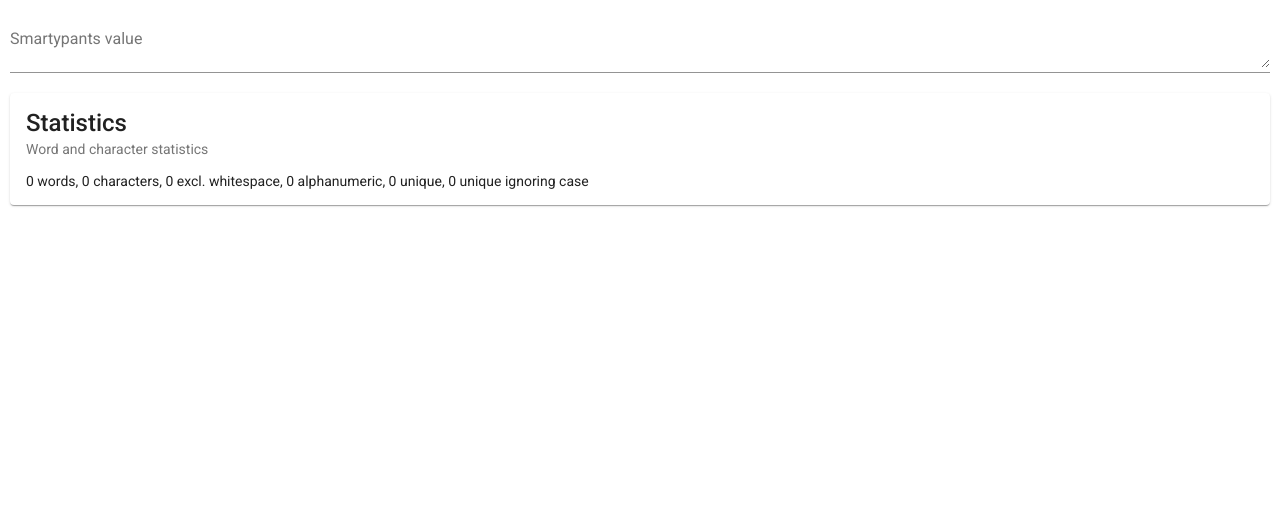
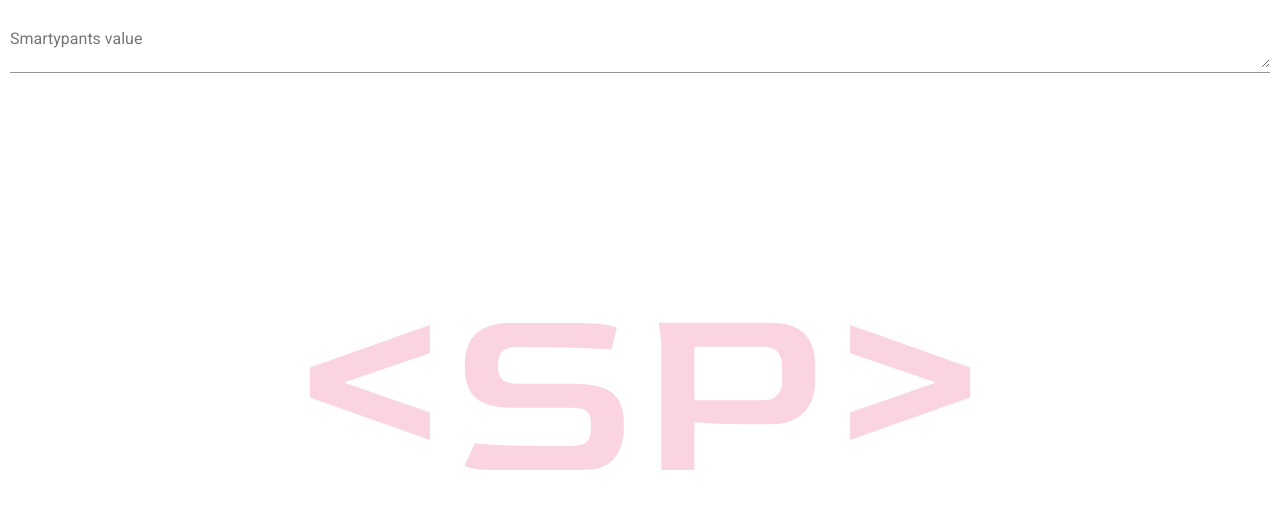
Before and after one commit to tallberg/smartypants, an Angular app: page / in a window 1280 px wide. Shown: the top 508 px of the page. Built offline with nearby package versions, Linux system fonts and the light colour scheme; what ng2-charts would draw is missing.

Commit message:
fix build, add dict.exists, hide subst, add bg

```diff
--- a/package.json
+++ b/package.json
@@ -5,6 +5,7 @@
     "ng": "ng",
     "start": "ng serve",
     "build": "ng build",
+    "puild": "ng build --configuration production --deploy-url /smartypants/",
     "test": "ng test",
     "lint": "ng lint",
     "e2e": "ng e2e"
--- a/src/app/shared/services/dictionary.service.ts
+++ b/src/app/shared/services/dictionary.service.ts
@@ -53,6 +53,11 @@ export class DictionaryService {
       stat += Math.max(Math.abs(uniOrder.indexOf(crypto[i]) - compOrder.indexOf(sugestion[i])) - 2, 0);
     }
     return stat;
+  }
+
+
+  public static exists(word: string): boolean {
+    return this.dictionary[word.length]?.indexOf(word) != -1;
   }
 
   /**
--- a/src/app/stats/stats.component.html
+++ b/src/app/stats/stats.component.html
@@ -1,4 +1,4 @@
-<mat-card>
+<mat-card *ngIf="showStats">
     <mat-card-title>
         Statistics
     </mat-card-title>
--- a/src/app/stats/stats.component.ts
+++ b/src/app/stats/stats.component.ts
@@ -9,6 +9,7 @@ import { Occurances, StatisticsService } from '../shared/services/statistics.ser
 
 export class StatsComponent implements OnInit, OnChanges {
   @Input() input: string;
+  showStats = false;
   characterStatistics = "";
   charUnigram = "";
   wordUnigram = "";
@@ -19,6 +20,7 @@ export class StatsComponent implements OnInit, OnChanges {
   ngOnInit(): void { }
 
   ngOnChanges(): void {
+    this.showStats = this.input.length > 0;
     this.updateCharacterStatistics();
     this.updateCharUnigram();
     this.updateWordUnigram();
--- a/src/app/substitution/substitution.component.html
+++ b/src/app/substitution/substitution.component.html
@@ -3,7 +3,7 @@
         Simple substitution chipher
     </mat-card-title>
     <mat-card-subtitle>
-        Break simple substitution chiphers. Assuming original alphabet is A-Z, spaces are not substituted.
+        Break simple substitution chiphers. Assuming original alphabet is English, A-Z, spaces not substituted.
     </mat-card-subtitle>
     <mat-card-content style="overflow-y: auto">
         <table>
--- a/src/app/substitution/substitution.component.ts
+++ b/src/app/substitution/substitution.component.ts
@@ -39,21 +39,38 @@ export class SubstitutionComponent implements OnInit, OnChanges {
   }
 
   ngOnChanges(): void {
-    console.log('ngOnChanges');
-    this.showSubstitution = this.input.length >= 8 && (this.input.match(/ /g) || []).length >= 2; // at least 8 chars including 2 spaces
+    this.showSubstitution = this.mightBeASubstitutionCipher();
+    if (!this.showSubstitution) {
+      return;
+    }
+
     // this.fibonacci = SubstitutionService.fibonacci(this.input);
-    console.log(this.input.length, this.input.match(/ /g) , (this.input.match(/ /g) || []).length, this.showSubstitution.toString());
-
     this.atbash = SubstitutionService.atbash(this.input);
     this.caesar = SubstitutionService.caesar(this.input);
-    SubstitutionService.testVigenere();
     this.crypto = this.input.split('');
     this.onSubstitutionChange();
+
+    // SubstitutionService.testVigenere();
     // SubstitutionService.testDelimit();
   }
 
+  mightBeASubstitutionCipher(): boolean {
+    // 8 chars A-Z+space, at least 2 spaces
+    var spaces = (this.input.match(/ /g) || []).length
+    if (/^[a-z ]{8,}/i.test(this.input) == false || spaces < 2) {
+      return false;
+    }
+
+    // < 50% dictionary words out of first 'wordsToCheck'
+    var wordsToCheck = Math.min(this.input.length, 10);
+    var existingWords = this.input.split(' ').slice(0, wordsToCheck)
+      .map((word: string) : number => DictionaryService.exists(word) ? 1 : 0)
+      .reduce((a: number, b: number) => a + b);
+
+    return existingWords*2 < wordsToCheck;
+  }
+
   onSubstitutionChange() {
-    console.log('substitution change');
     this.plaintext = this.crypto.map(x => {
       let i = this.substitution.indexOf(x);
       if (this.substitution[i] === this.alphabet[i]) {
--- a/src/app/substitution/substitution.service.ts
+++ b/src/app/substitution/substitution.service.ts
@@ -678,7 +678,6 @@ export class SubstitutionService {
       });
     }
     const best = Tools.evaluate(solutions, alpha);
-    console.log('Fibonacci best result', best);
     return best.result;
   }
 
@@ -689,7 +688,6 @@ export class SubstitutionService {
    */
   public static caesar(cipher: string): solution {
     const best = RotN.solve(cipher.toLocaleUpperCase());
-    console.log('Caesar best result', best);
     return best;
   }
 
--- a/src/styles.sass
+++ b/src/styles.sass
@@ -1,4 +1,14 @@
+*, *:before, *:after
+    box-sizing: border-box
+
 body
     padding: 10px
+    background-image: url('./assets/bg.webp')
+    background-repeat: no-repeat
+    background-attachment: fixed
+    background-position: center
+
 mat-card
     margin-bottom: 10px
+    &.mat-card
+        background: rgba(255,255,255,0.8)
```
Also changed, not shown: src/assets/bg.webp (added).
